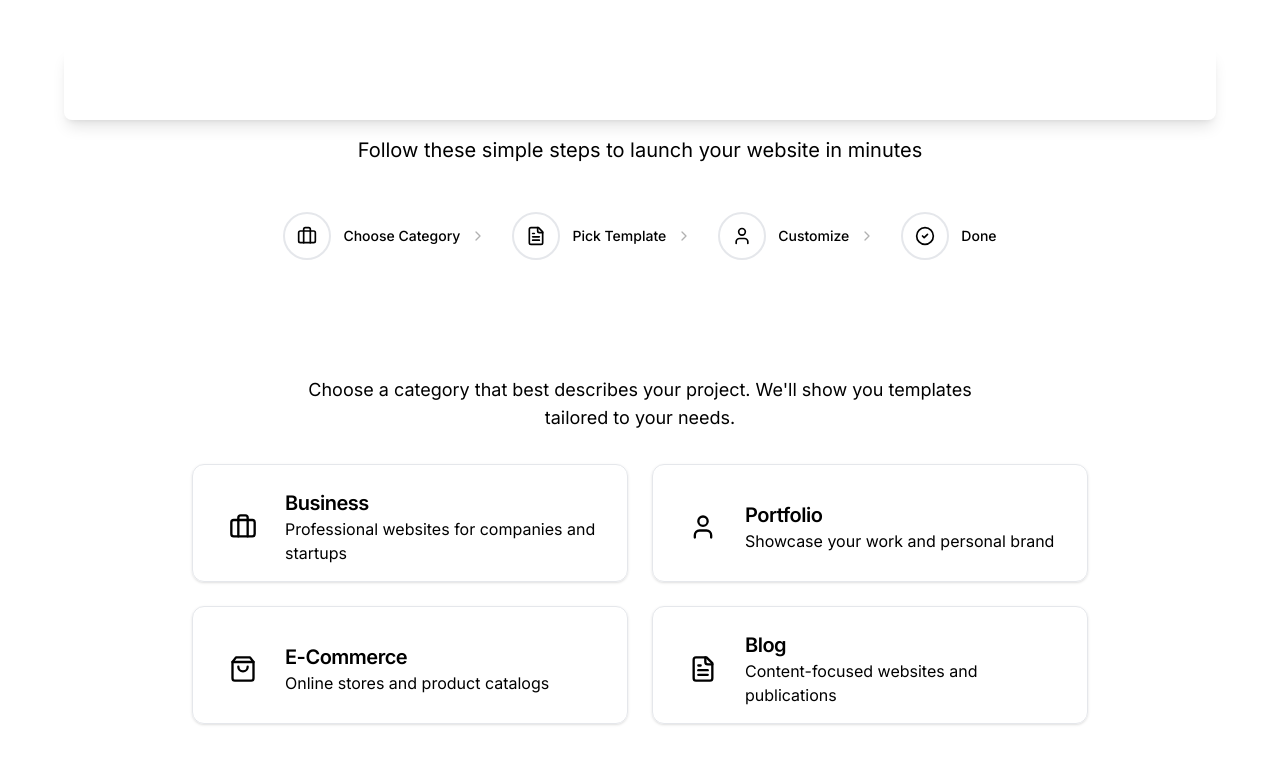
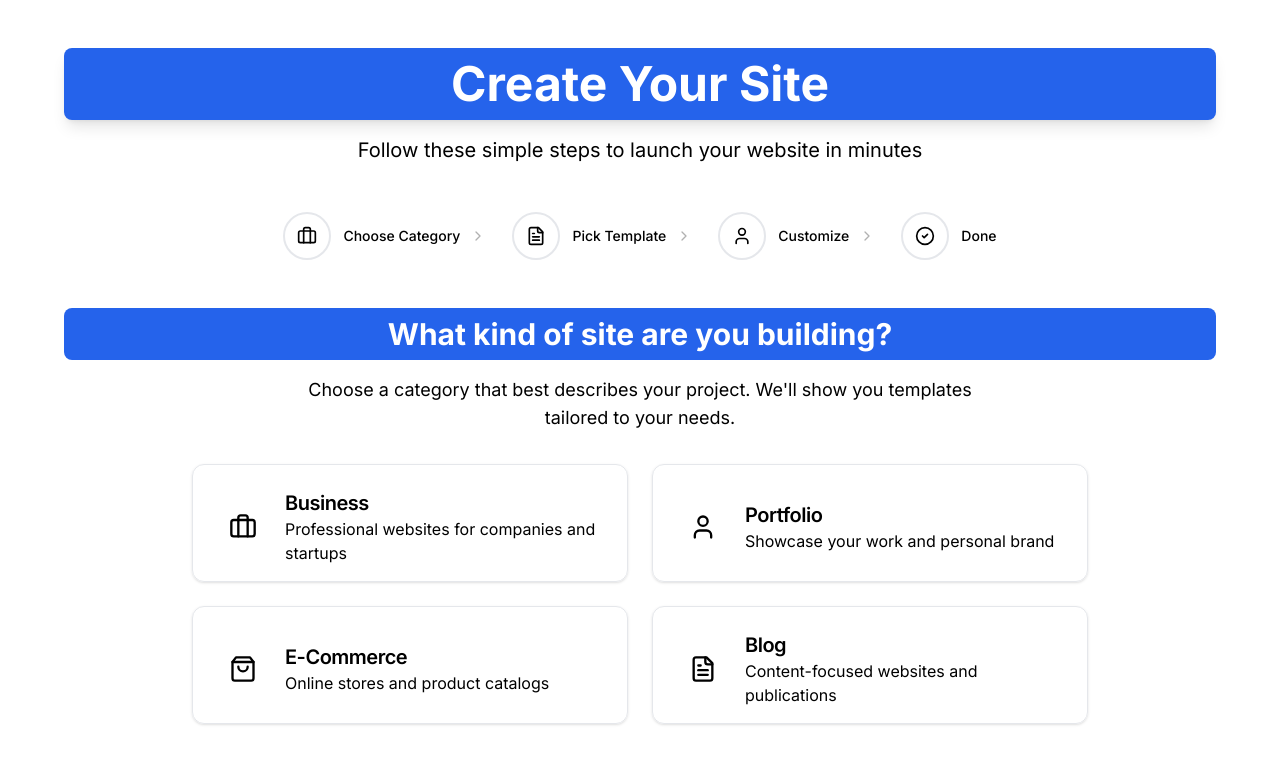
Before and after one commit to ShaikYakoub/structura, a Next.js app: page /onboarding in a window 1280 px wide. Shown: the top 764 px of the page. Built offline with nearby package versions, Linux system fonts and the light colour scheme.

Commit message:
fix: use solid bright colors for all headings to ensure visibility
- Replace gradient backgrounds with solid blue-600 for step headings
- Use solid green-600 for success heading
- Ensure all headings have white text on bright backgrounds
- Remove any potential transparency issues with primary colors

```diff
--- a/app/onboarding/page.tsx
+++ b/app/onboarding/page.tsx
@@ -142,7 +142,7 @@ export default function OnboardingPage() {
           animate={{ opacity: 1, y: 0 }}
           transition={{ duration: 0.5 }}
         >
-          <h1 className="text-5xl font-bold bg-gradient-to-r from-primary via-primary to-primary/80 text-white px-6 py-3 rounded-lg shadow-lg">
+          <h1 className="text-5xl font-bold bg-blue-600 text-white px-6 py-3 rounded-lg shadow-lg">
             Create Your Site
           </h1>
           <p className="text-muted-foreground text-xl max-w-2xl mx-auto">
@@ -239,7 +239,7 @@ export default function OnboardingPage() {
               className="space-y-8"
             >
               <div className="text-center space-y-4">
-                <h2 className="text-3xl font-bold bg-gradient-to-r from-primary via-primary to-primary/80 text-white px-4 py-2 rounded-lg">
+                <h2 className="text-3xl font-bold bg-blue-600 text-white px-4 py-2 rounded-lg">
                   What kind of site are you building?
                 </h2>
                 <p className="text-muted-foreground text-lg max-w-2xl mx-auto">
@@ -303,7 +303,7 @@ export default function OnboardingPage() {
             >
               <div className="flex items-center justify-between">
                 <div className="space-y-2">
-                  <h2 className="text-3xl font-bold bg-gradient-to-r from-primary via-primary to-primary/80 text-white px-4 py-2 rounded-lg">
+                  <h2 className="text-3xl font-bold bg-blue-600 text-white px-4 py-2 rounded-lg">
                     Choose a Template
                   </h2>
                   <p className="text-muted-foreground">
@@ -340,7 +340,7 @@ export default function OnboardingPage() {
             >
               <div className="flex items-center justify-between">
                 <div className="space-y-2">
-                  <h2 className="text-3xl font-bold bg-gradient-to-r from-primary via-primary to-primary/80 text-white px-4 py-2 rounded-lg">
+                  <h2 className="text-3xl font-bold bg-blue-600 text-white px-4 py-2 rounded-lg">
                     Customize Your Site
                   </h2>
                   <p className="text-muted-foreground">
@@ -500,7 +500,7 @@ export default function OnboardingPage() {
                 transition={{ delay: 0.4 }}
                 className="space-y-4"
               >
-                <h2 className="text-4xl font-bold bg-gradient-to-r from-green-600 to-green-500 text-white px-6 py-3 rounded-lg shadow-lg">
+                <h2 className="text-4xl font-bold bg-green-600 text-white px-6 py-3 rounded-lg shadow-lg">
                   Your Site is Ready! 🎉
                 </h2>
                 <p className="text-muted-foreground text-lg max-w-md mx-auto">
```
